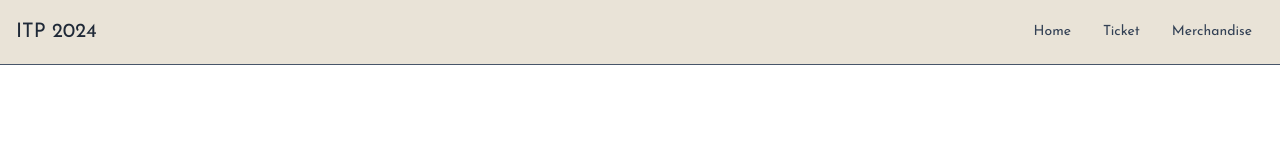
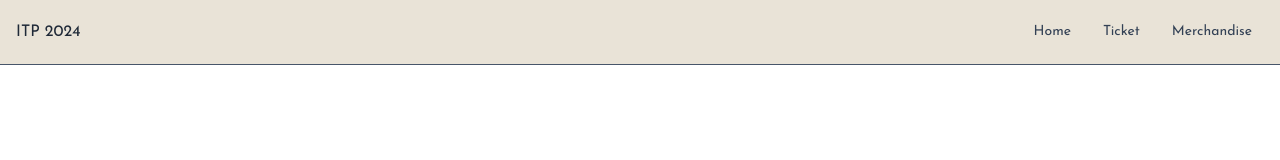
Before and after one commit to IT-Psikologi-2024/Anxiety, a Next.js app: page / in a window 1280 px wide. Shown: the top 160 px of the page. Built offline with nearby package versions, Linux system fonts and the light colour scheme.

Commit message:
Fix Hover Color

```diff
--- a/src/app/components/NavItem.tsx
+++ b/src/app/components/NavItem.tsx
@@ -19,7 +19,7 @@ const NavItem: React.FC<NavItemProps> = ({ href, children }) => {
       <a
         href={href}
         onClick={handleClick} // Call handleClick function on click
-        className="px-2 md:px-3 py-1 md:py-2 rounded hover:font-semibold"
+        className="px-2 md:px-3 py-1 md:py-2 rounded hover:text-black"
       >
         {children}
       </a>
--- a/src/app/components/Navbar.tsx
+++ b/src/app/components/Navbar.tsx
@@ -6,7 +6,7 @@ export const Navbar: React.FC = () => {
   return (
     <nav className="bg-[#E9E3D7] border-b border-solid border-slate-600 font-josefin w-[100vw] sticky top-0 z-10">
       <div className="max-w-7xl mx-auto flex items-center justify-between h-16 px-4">
-        <div className="text-gray-800 text-xl">ITP 2024</div>
+        <div className="text-gray-800 text-l">ITP 2024</div>
         <ul className="flex flex-col md:flex-row md:items-center px-2 md:px-0 py-1 space-y-2 md:space-y-0 md:space-x-2 font-medium text-slate-700 text-sm">
           <NavItem href="">Home</NavItem>
           <NavItem href="ticket">Ticket</NavItem>
```
